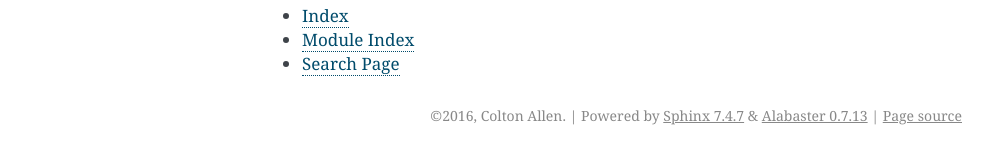
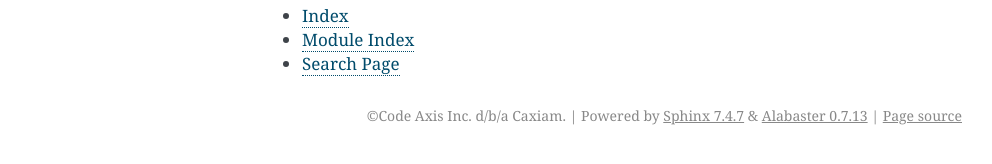
Before and after one commit to caxiam/sqlalchemy-jsonapi-collections, a Sphinx documentation site: the page built from docs/index.rst, in a window 1280 px wide. Shown: the part 669-833 px from the top of the page, without its empty margins (148-1140 px from the left). Built offline with Sphinx 7.4.7, drawn with Linux system fonts in a browser that asks for light colours.

Commit message:
Updated copyright

```diff
--- a/docs/conf.py
+++ b/docs/conf.py
@@ -51,7 +51,7 @@ master_doc = 'index'
 
 # General information about the project.
 project = u'sqlalchemy-jsonapi-collections'
-copyright = u'2016, Colton Allen'
+copyright = u'Code Axis Inc. d/b/a Caxiam'
 author = u'Colton Allen'
 
 # The version info for the project you're documenting, acts as replacement for
```
